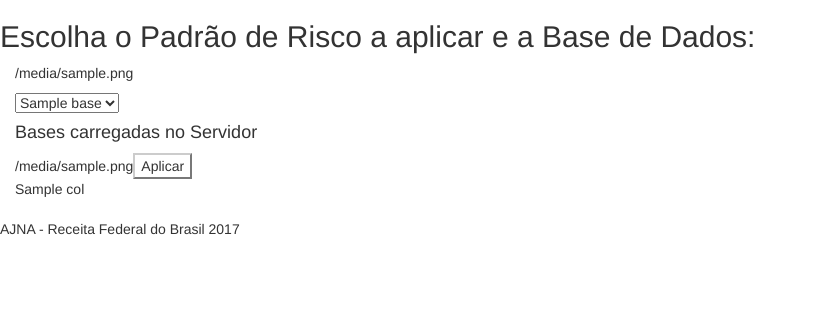
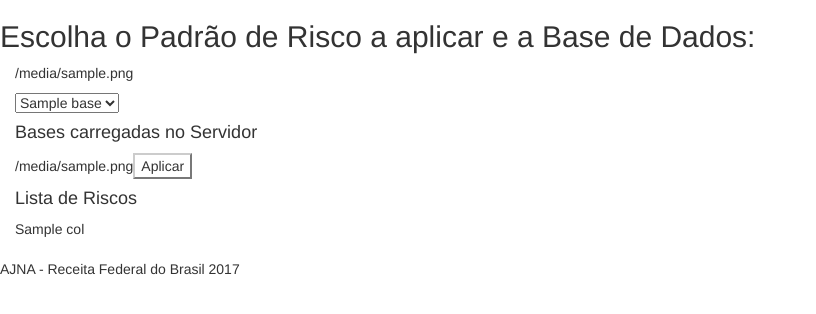
Before and after one commit to IvanBrasilico/ajna_docs, a Flask app: template sentinela/templates/bases.html in a window 1280 px wide. Shown: the top 314 px of the page, without its empty margins (0-816 px from the left). Run offline with Flask 2, Linux system fonts and the light colour scheme; the template is opened without the code that fills it: most values are stand-ins (such as "Sample title", 1, 10 or a date in 2020); some libraries are stand-ins or nearby versions.

Commit message:
acertos app - tabelas / filtros

```diff
--- a/sentinela/app.py
+++ b/sentinela/app.py
@@ -137,20 +137,21 @@ def aplica_risco():
     abase = session.query(BaseOriginal).filter(
         BaseOriginal.id == baseid).first()
     filenames = os.listdir(os.path.join(CSV_FOLDER, path))
-    print(filenames)
     gerente.set_base(abase)
     # Preferencialmente vai tentar processar o arquivo de conhecimentos
     # Se não houver, pega o primeiro da lista mesmo
     # Depois será utilizado o aplica_juncao no lugar desta "gambiarra"
     ind = 0
     for cont, afile in enumerate(filenames):
-        if afile.find('Conhecimento'):
+        if afile.find('Conhecimento') != -1:
             ind = cont
             break
     #######################
-    lista_risco = gerente.aplica_risco(arquivo=os.path.join(CSV_FOLDER,
-                                                            path,
-                                                            filenames[ind]))
+    arquivo = os.path.join(CSV_FOLDER,
+                           path,
+                           filenames[ind])
+    lista_risco = gerente.aplica_risco(arquivo=arquivo)
+    print(lista_risco[:2])
     return render_template('bases.html',
                            bases=bases,
                            baseid=baseid,
--- a/sentinela/templates/bases.html
+++ b/sentinela/templates/bases.html
@@ -24,14 +24,15 @@
     </div>
     <div id="list" class="row">
         <div class="table-responsive col-md-12">
+            <h4>Lista de Riscos</h4>
             <table>
-                {% for row in lista_riscos %}
+                {% for row in lista_risco %}
                 <tr>
                     {% for col in row %}
                     <td>{{col}}</td>
                     {% endfor %}
                 </tr>
-                {% endfor %} {% if not lista_riscos %}
+                {% endfor %} {% if not lista_risco %}
                 <tr>
                     <td>Sem resultados.</td>
                 </tr>
--- a/sentinela/utils/gerente_risco.py
+++ b/sentinela/utils/gerente_risco.py
@@ -18,7 +18,6 @@ ENCODE = 'latin1'
 def equality(listaoriginal, nomecampo, listavalores):
     df = pd.DataFrame(listaoriginal[1:], columns=listaoriginal[0])
     df = df[df[nomecampo].isin(listavalores)]
-    print(df[nomecampo][:9])
     return df.values.tolist()
 
 
@@ -27,7 +26,7 @@ def startswith(listaoriginal, nomecampo, listavalores):
     result = []
     for valor in listavalores:
         df = df[df[nomecampo].str.startswith(valor, na=False)]
-        result.append(df.values.tolist())
+        result.extend(df.values.tolist())
     return result
 
 
@@ -36,7 +35,7 @@ def contains(listaoriginal, nomecampo, listavalores):
     result = []
     for valor in listavalores:
         df = df[df[nomecampo].str.contains(valor, na=False)]
-        result.append(df.values.tolist())
+        result.extend(df.values.tolist())
     return result
 
 
```
Also changed, not shown: sentinela/models/sentinela.db.
